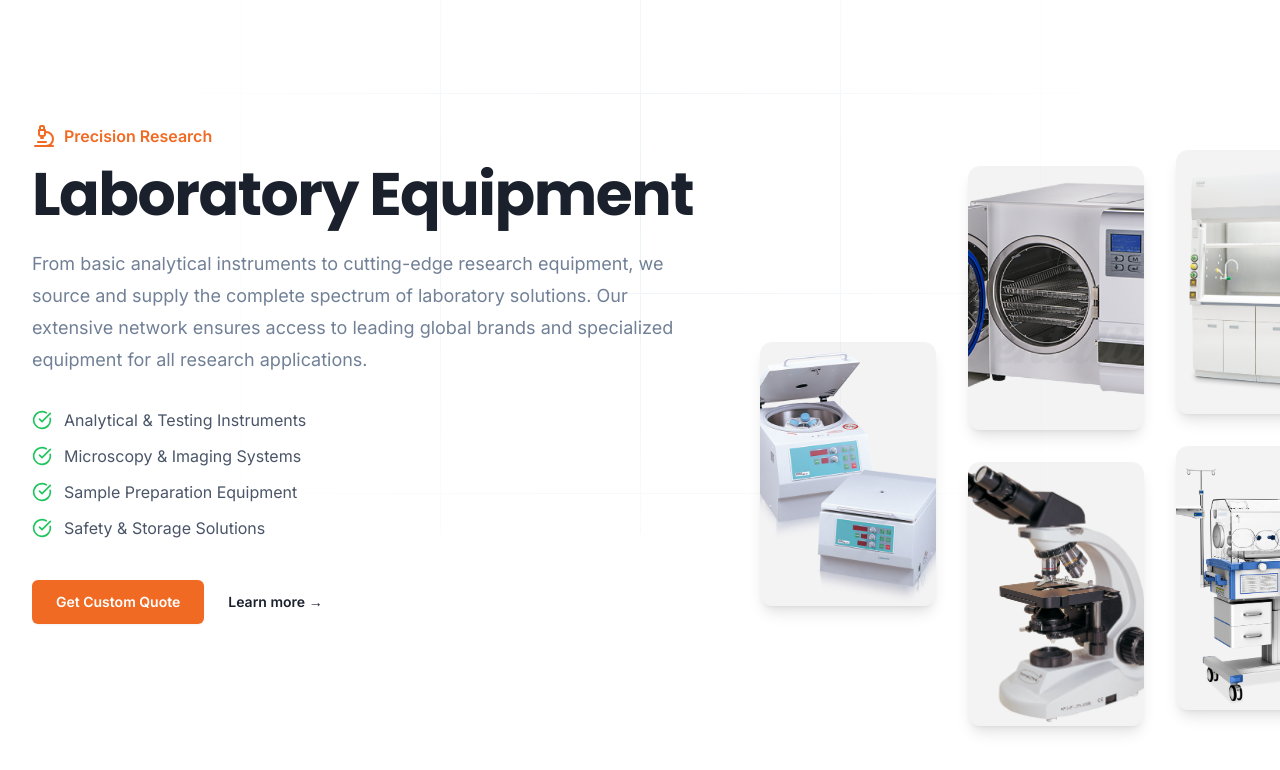
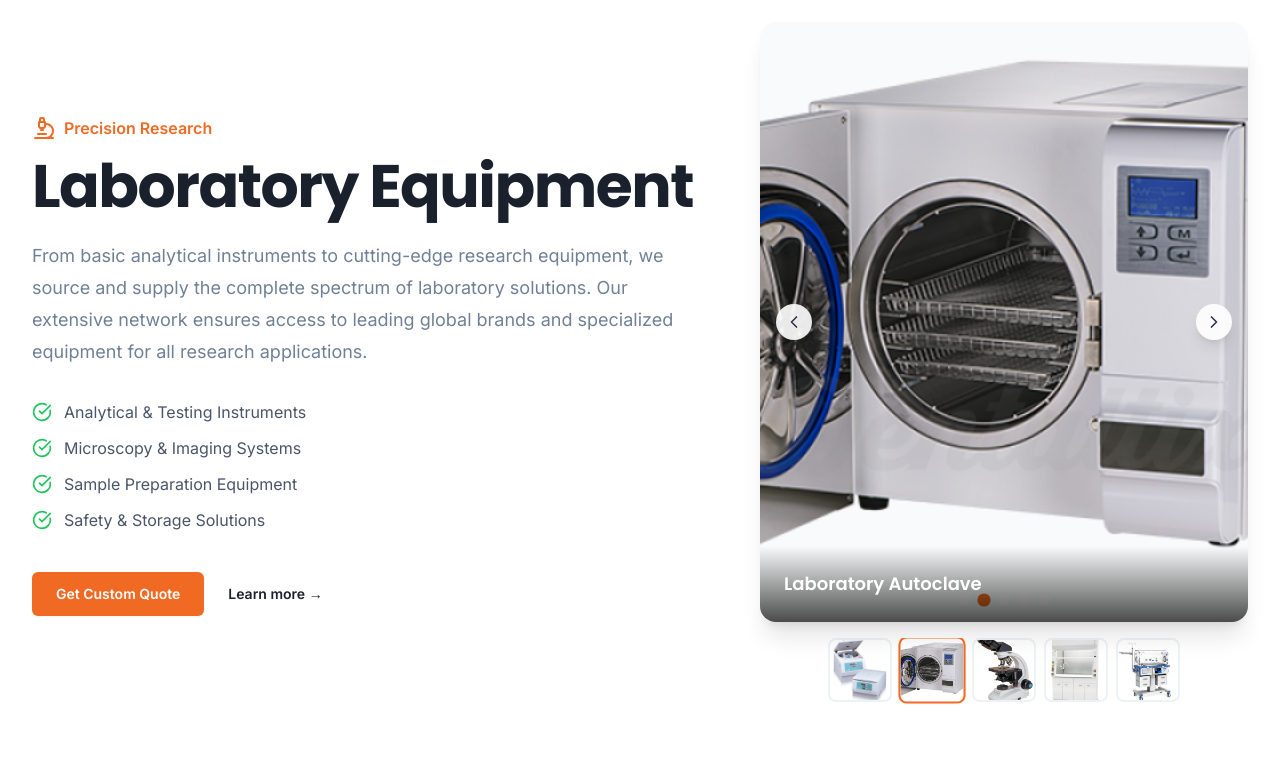
Before and after one commit to CardenDante/benica-east-africa, a Next.js app: page /products in a window 1280 px wide. Shown: the part 574-1344 px from the top of the page. Built offline with nearby package versions, Linux system fonts and the light colour scheme.

Commit message:
Added laboratory equipment slider with auto-play functionality and navigation controls

```diff
--- a/components/products/ProductsPage.tsx
+++ b/components/products/ProductsPage.tsx
@@ -4,7 +4,58 @@
 
 const ProductsPage = () => {
   const [currentSlides, setCurrentSlides] = useState({});
+  const [labCurrentSlide, setLabCurrentSlide] = useState(0);
+  const [isLabAutoPlaying, setIsLabAutoPlaying] = useState(true);
 
+  // Laboratory equipment images
+  const labImages = [
+    {
+      src: "/images/products/centrifuge.png",
+      alt: "Laboratory Centrifuge"
+    },
+    {
+      src: "/images/products/Autoclave.png",
+      alt: "Laboratory Autoclave"
+    },
+    {
+      src: "/images/products/microscope.png",
+      alt: "Laboratory Microscope"
+    },
+    {
+      src: "/images/products/Fume-Hood.png",
+      alt: "Laboratory Fume Hood"
+    },
+    {
+      src: "/images/products/Incubator.png",
+      alt: "Laboratory Incubator"
+    }
+  ];
+
+  // Laboratory slider functions
+  const nextLabSlide = () => {
+    setLabCurrentSlide((prev) => (prev + 1) % labImages.length);
+  };
+
+  const prevLabSlide = () => {
+    setLabCurrentSlide((prev) => (prev - 1 + labImages.length) % labImages.length);
+  };
+
+  const goToLabSlide = (index) => {
+    setLabCurrentSlide(index);
+  };
+
+  // Auto-play for laboratory slider
+  useEffect(() => {
+    if (!isLabAutoPlaying) return;
+
+    const interval = setInterval(() => {
+      nextLabSlide();
+    }, 4000);
+
+    return () => clearInterval(interval);
+  }, [labCurrentSlide, isLabAutoPlaying]);
+
+  // Refrigeration slider auto-play
   useEffect(() => {
     const interval = setInterval(() => {
       setCurrentSlides(prev => ({
@@ -14,6 +65,9 @@
     }, 4000);
     return () => clearInterval(interval);
   }, []);
+
+  const handleLabMouseEnter = () => setIsLabAutoPlaying(false);
+  const handleLabMouseLeave = () => setIsLabAutoPlaying(true);
 
   return (
     <div className="min-h-screen bg-white">
@@ -27,7 +81,7 @@
 
           />
         </div>
-        <div className="container-custom relative z-10">
+        <div className="container mx-auto px-4 sm:px-6 lg:px-8 relative z-10">
           <div className="max-w-3xl mx-auto text-center">
             <h1 className="text-4xl md:text-5xl font-bold mb-6">Our Products</h1>
             <p className="text-xl opacity-90 mb-8">
@@ -42,27 +96,9 @@
         </div>
       </section>
 
-      {/* Laboratory Equipment Section */}
+      {/* Laboratory Equipment Section with Slider */}
       <section className="relative isolate overflow-hidden bg-white py-16 md:py-24 lg:py-32">
-      <svg
-        aria-hidden="true"
-        className="absolute inset-x-0 top-0 -z-10 h-[40rem] w-full stroke-gray-200 [mask-image:radial-gradient(32rem_32rem_at_center,white,transparent)]"
-      >
-        <defs>
-          <pattern
-            x="50%"
-            y={-1}
-            id="lab-pattern"
-            width={200}
-            height={200}
-            patternUnits="userSpaceOnUse"
-          >
-            <path d="M.5 200V.5H200" fill="none" />
-          </pattern>
-        </defs>
-        <rect fill="url(#lab-pattern)" width="100%" height="100%" strokeWidth={0} />
-      </svg>
-      <div className="container-custom">
+        <div className="container mx-auto px-4 sm:px-6 lg:px-8">
           <div className="mx-auto max-w-2xl gap-x-8 lg:mx-0 lg:flex lg:max-w-none lg:items-center lg:gap-x-14">
             <div className="relative w-full lg:max-w-xl lg:shrink-0 xl:max-w-2xl">
               <div className="flex items-center gap-2 mb-3 md:mb-4">
@@ -97,55 +133,100 @@
                 </a>
               </div>
             </div>
-          <div className="mt-12 sm:mt-14 flex justify-end gap-4 sm:gap-8 sm:-mt-44 sm:justify-start sm:pl-20 lg:mt-0 lg:pl-0">
-            <div className="ml-auto w-32 sm:w-44 flex-none space-y-4 sm:space-y-8 pt-20 sm:pt-32 sm:ml-0 sm:pt-80 lg:order-last lg:pt-36 xl:order-none xl:pt-80">
-              <div className="relative">
+
+            {/* Image Slider */}
+            <div className="mt-12 lg:mt-0 lg:flex-1 lg:max-w-lg">
+              <div
+                className="relative bg-gray-50 rounded-2xl overflow-hidden shadow-xl"
+                onMouseEnter={handleLabMouseEnter}
+                onMouseLeave={handleLabMouseLeave}
+              >
+                {/* Main slider container */}
+                <div className="relative h-96 md:h-[500px] lg:h-[600px] overflow-hidden">
+                  <div
+                    className="flex transition-transform duration-500 ease-in-out h-full"
+                    style={{ transform: `translateX(-${labCurrentSlide * 100}%)` }}
+                  >
+                    {labImages.map((image, index) => (
+                      <div key={index} className="w-full h-full flex-shrink-0 relative">
                         <img
-                  alt="Laboratory Installation"
-                  src="/images/products/centrifuge.png"
-                  className="aspect-[2/3] w-full rounded-xl bg-gray-900/5 object-cover shadow-lg"
+                          src={image.src}
+                          alt={image.alt}
+                          className="w-full h-full object-cover"
                         />
                       </div>
+                    ))}
                   </div>
-            <div className="mr-auto w-32 sm:w-44 flex-none space-y-4 sm:space-y-8 sm:mr-0 sm:pt-52 lg:pt-36">
-              <div className="relative">
-                <img
-                  alt="Laboratory Training"
-                  src="images/products/Autoclave.png"
-                  className="aspect-[2/3] w-full rounded-xl bg-gray-900/5 object-cover shadow-lg"
+
+                  {/* Navigation arrows */}
+                  <button
+                    onClick={prevLabSlide}
+                    className="absolute left-4 top-1/2 transform -translate-y-1/2 bg-white/90 hover:bg-white text-gray-800 rounded-full p-2 shadow-lg transition-all duration-200 hover:scale-110"
+                    aria-label="Previous image"
+                  >
+                    <ChevronLeft className="w-5 h-5" />
+                  </button>
+                  <button
+                    onClick={nextLabSlide}
+                    className="absolute right-4 top-1/2 transform -translate-y-1/2 bg-white/90 hover:bg-white text-gray-800 rounded-full p-2 shadow-lg transition-all duration-200 hover:scale-110"
+                    aria-label="Next image"
+                  >
+                    <ChevronRight className="w-5 h-5" />
+                  </button>
+
+                  {/* Slide indicators */}
+                  <div className="absolute bottom-4 left-1/2 transform -translate-x-1/2 flex space-x-2">
+                    {labImages.map((_, index) => (
+                      <button
+                        key={index}
+                        onClick={() => goToLabSlide(index)}
+                        className={`w-3 h-3 rounded-full transition-all duration-200 ${
+                          index === labCurrentSlide
+                            ? 'bg-[#F16A23] scale-110'
+                            : 'bg-white/70 hover:bg-white/90'
+                        }`}
+                        aria-label={`Go to slide ${index + 1}`}
                       />
-              </div>
-              <div className="relative">
-                <img
-                  alt="Lab Equipment"
-                  src="/images/products/microscope.png"
-                  className="aspect-[2/3] w-full rounded-xl bg-gray-900/5 object-cover shadow-lg"
-                />
+                    ))}
                   </div>
                 </div>
-            <div className="w-32 sm:w-44 flex-none space-y-4 sm:space-y-8 pt-20 sm:pt-32 sm:pt-0">
-              <div className="relative">
+
+                {/* Image caption */}
+                <div className="absolute bottom-0 left-0 right-0 bg-gradient-to-t from-black/70 to-transparent p-6">
+                  <h3 className="text-white font-semibold text-lg">
+                    {labImages[labCurrentSlide].alt}
+                  </h3>
+                </div>
+              </div>
+
+              {/* Thumbnail strip */}
+              <div className="mt-4 flex justify-center space-x-2 overflow-x-auto pb-2">
+                {labImages.map((image, index) => (
+                  <button
+                    key={index}
+                    onClick={() => goToLabSlide(index)}
+                    className={`flex-shrink-0 w-16 h-16 rounded-lg overflow-hidden border-2 transition-all duration-200 ${
+                      index === labCurrentSlide
+                        ? 'border-[#F16A23] scale-105'
+                        : 'border-gray-200 hover:border-gray-300'
+                    }`}
+                  >
                     <img
-                  alt="Happy Lab Client"
-                  src="/images/products/Fume-Hood.png"
-                  className="aspect-[2/3] w-full rounded-xl bg-gray-900/5 object-cover shadow-lg"
+                      src={image.src}
+                      alt={image.alt}
+                      className="w-full h-full object-cover"
                     />
-              </div>
-              <div className="relative">
-                <img
-                  alt="Lab Service"
-                  src="/images/products/Incubator.png"
-                  className="aspect-[2/3] w-full rounded-xl bg-gray-900/5 object-cover shadow-lg"
-                />
-              </div>
+                  </button>
+                ))}
               </div>
             </div>
           </div>
         </div>
       </section>
+
       {/* Hospital Equipment Section */}
       <section className="overflow-hidden bg-gray-50 py-16 md:py-24 lg:py-32">
-        <div className="container-custom">
+        <div className="container mx-auto px-4 sm:px-6 lg:px-8">
           <div className="max-w-4xl">
             <div className="flex items-center gap-2 mb-3 md:mb-4">
               <Heart className="w-5 h-5 md:w-6 md:h-6 text-[#F16A23]" />
@@ -239,7 +320,7 @@
 
       {/* Mechanical Engineering Section */}
       <section className="bg-white py-16 md:py-24 lg:py-32">
-        <div className="container-custom">
+        <div className="container mx-auto px-4 sm:px-6 lg:px-8">
           <div className="grid grid-cols-1 lg:grid-cols-2 gap-8 lg:gap-12 items-center">
             <div className="order-2 lg:order-1">
               <div className="flex items-center gap-2 mb-3 md:mb-4">
@@ -298,7 +379,7 @@
 
       {/* Agricultural Engineering Section */}
       <section className="bg-[#F16A23]/5 py-16 md:py-24 lg:py-32">
-        <div className="container-custom">
+        <div className="container mx-auto px-4 sm:px-6 lg:px-8">
           <div className="text-center mb-12 md:mb-16">
             <div className="flex items-center justify-center gap-2 mb-3 md:mb-4">
               <Tractor className="w-5 h-5 md:w-6 md:h-6 text-[#F16A23]" />
@@ -355,7 +436,7 @@
 
       {/* Civil Engineering Section */}
       <section className="bg-gray-900 text-white py-16 md:py-24 lg:py-32">
-        <div className="container-custom">
+        <div className="container mx-auto px-4 sm:px-6 lg:px-8">
           <div className="grid grid-cols-1 lg:grid-cols-2 gap-8 lg:gap-12 items-center">
             <div>
               <div className="flex items-center gap-2 mb-3 md:mb-4">
@@ -406,7 +487,7 @@
 
       {/* Repair & Servicing Section */}
       <section className="bg-[#F16A23]/5 py-16 md:py-24 lg:py-32">
-        <div className="container-custom">
+        <div className="container mx-auto px-4 sm:px-6 lg:px-8">
           <div className="text-center mb-12 md:mb-16">
             <div className="flex items-center justify-center gap-2 mb-3 md:mb-4">
               <Settings className="w-5 h-5 md:w-6 md:h-6 text-[#F16A23]" />
@@ -481,7 +562,7 @@
 
       {/* Refrigerators & Freezers Section */}
       <section className="bg-white py-16 md:py-24 lg:py-32">
-        <div className="container-custom">
+        <div className="container mx-auto px-4 sm:px-6 lg:px-8">
           <div className="grid grid-cols-1 lg:grid-cols-2 gap-8 lg:gap-12 items-center">
             <div className="order-2 lg:order-1">
               <div className="flex items-center gap-2 mb-3 md:mb-4">
@@ -556,7 +637,7 @@
 
       {/* Call to Action */}
       <section className="py-12 md:py-16 bg-gradient-to-r from-[#F16A23] to-[#d85a19] text-white">
-        <div className="container-custom text-center">
+        <div className="container mx-auto px-4 sm:px-6 lg:px-8 text-center">
           <h2 className="text-2xl md:text-3xl lg:text-4xl font-bold mb-4 md:mb-6">
             End-to-End Support for Your Research and Healthcare Needs
           </h2>
```
Lines whose indentation alone changed are shown as unchanged.
